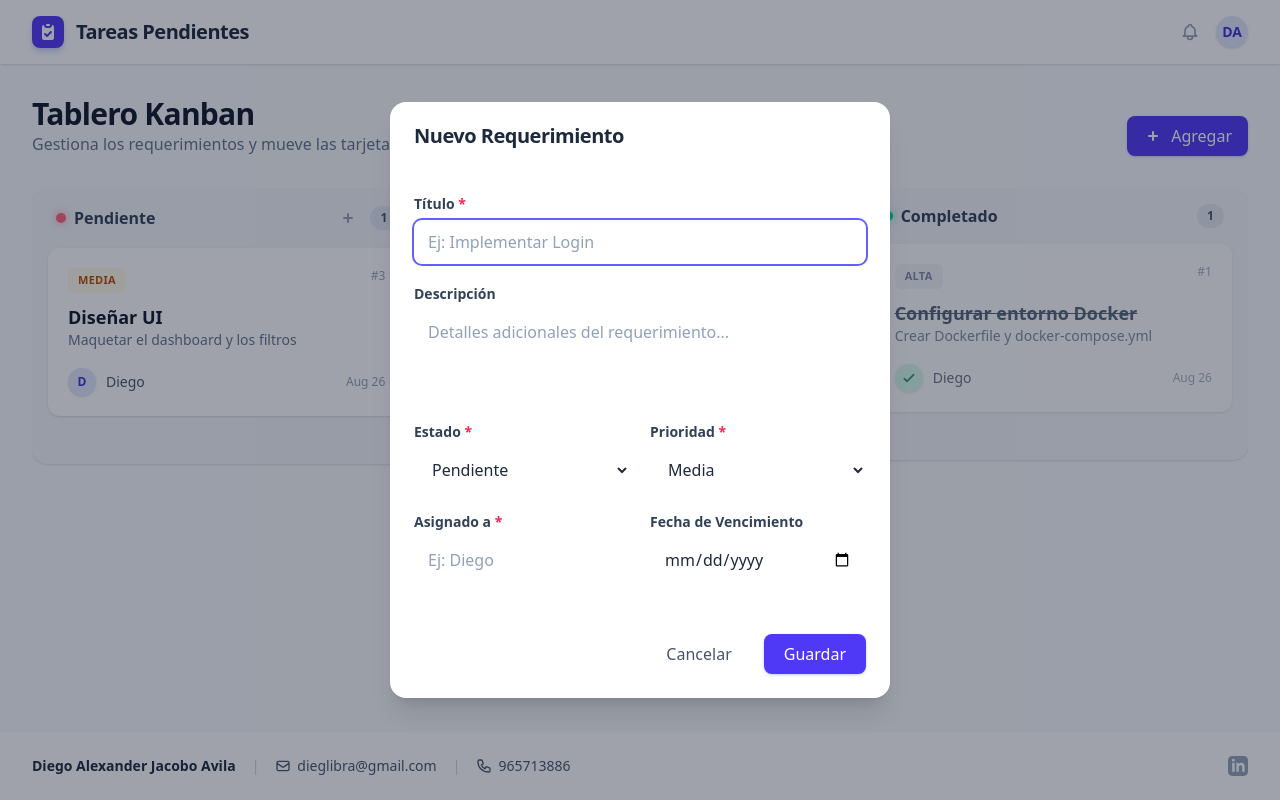
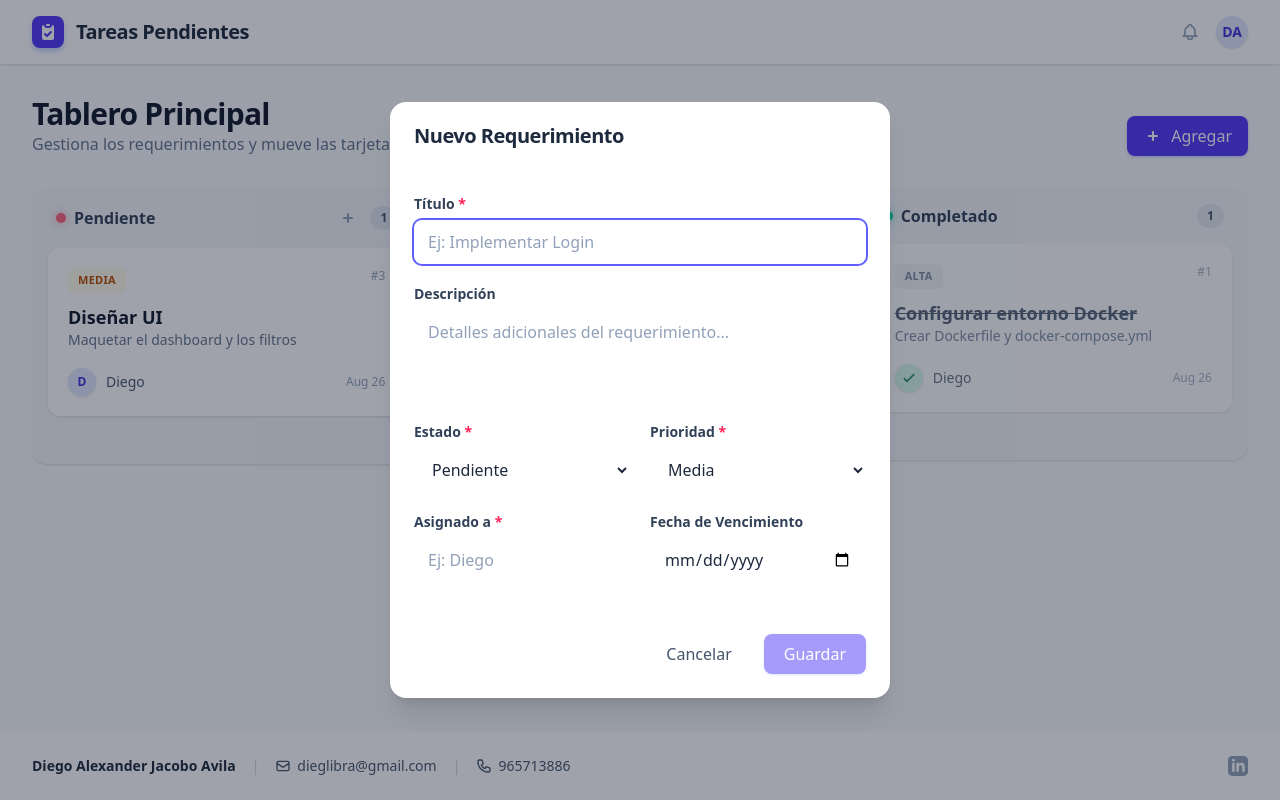
Before and after one commit to DiegoAlexanderJacobo/Tareas-Dashboard, an Angular app: page / in a window 1280 px wide. Both pictures are taken after a click on the button "Agregar". Built offline with nearby package versions, Linux system fonts and the light colour scheme.

Commit message:
Funcionalidad terminada

```diff
--- a/src/app/features/dashboard/dashboard.html
+++ b/src/app/features/dashboard/dashboard.html
@@ -37,14 +37,16 @@
     <main class="flex-1 max-w-7xl mx-auto w-full px-4 sm:px-6 lg:px-8 py-8 flex flex-col">
         <div class="mb-8 flex justify-between items-end">
             <div>
-                <h2 class="text-2xl sm:text-3xl font-bold text-slate-900 tracking-tight">Tablero Kanban</h2>
+                <h2 class="text-2xl sm:text-3xl font-bold text-slate-900 tracking-tight">Tablero Principal</h2>
                 <p class="text-slate-500 mt-1 text-sm sm:text-base">Gestiona los requerimientos y mueve las tarjetas
                     según su estado.</p>
             </div>
             <button type="button" (click)="openCreateModal()"
                 class="bg-indigo-600 hover:bg-indigo-700 text-white font-medium py-2 px-4 rounded-lg shadow-sm shadow-indigo-200 transition-colors flex items-center gap-2">
                 <svg xmlns="http://www.w3.org/2000/svg" class="h-5 w-5" viewBox="0 0 20 20" fill="currentColor">
-                    <path fill-rule="evenodd" d="M10 5a1 1 0 011 1v3h3a1 1 0 110 2h-3v3a1 1 0 11-2 0v-3H6a1 1 0 110-2h3V6a1 1 0 011-1z" clip-rule="evenodd" />
+                    <path fill-rule="evenodd"
+                        d="M10 5a1 1 0 011 1v3h3a1 1 0 110 2h-3v3a1 1 0 11-2 0v-3H6a1 1 0 110-2h3V6a1 1 0 011-1z"
+                        clip-rule="evenodd" />
                 </svg>
                 <span class="hidden sm:inline">Agregar</span>
             </button>
@@ -64,12 +66,16 @@
                     </h2>
                     <div class="flex items-center gap-2">
                         <button type="button" (click)="openCreateModal('Pendiente')" title="Agregar Pendiente"
-                                class="text-slate-400 hover:text-indigo-600 transition-colors p-1 hover:bg-indigo-50 rounded-md">
-                            <svg xmlns="http://www.w3.org/2000/svg" class="h-5 w-5" viewBox="0 0 20 20" fill="currentColor">
-                                <path fill-rule="evenodd" d="M10 5a1 1 0 011 1v3h3a1 1 0 110 2h-3v3a1 1 0 11-2 0v-3H6a1 1 0 110-2h3V6a1 1 0 011-1z" clip-rule="evenodd" />
+                            class="text-slate-400 hover:text-indigo-600 transition-colors p-1 hover:bg-indigo-50 rounded-md">
+                            <svg xmlns="http://www.w3.org/2000/svg" class="h-5 w-5" viewBox="0 0 20 20"
+                                fill="currentColor">
+                                <path fill-rule="evenodd"
+                                    d="M10 5a1 1 0 011 1v3h3a1 1 0 110 2h-3v3a1 1 0 11-2 0v-3H6a1 1 0 110-2h3V6a1 1 0 011-1z"
+                                    clip-rule="evenodd" />
                             </svg>
                         </button>
-                        <span class="bg-slate-200 text-slate-600 text-xs font-bold py-1 px-2.5 rounded-full">{{ pendientes.length }}</span>
+                        <span class="bg-slate-200 text-slate-600 text-xs font-bold py-1 px-2.5 rounded-full">{{
+                            pendientes.length }}</span>
                     </div>
                 </div>
 
@@ -121,12 +127,16 @@
                     </h2>
                     <div class="flex items-center gap-2">
                         <button type="button" (click)="openCreateModal('En Proceso')" title="Agregar En Proceso"
-                                class="text-slate-400 hover:text-indigo-600 transition-colors p-1 hover:bg-indigo-50 rounded-md">
-                            <svg xmlns="http://www.w3.org/2000/svg" class="h-5 w-5" viewBox="0 0 20 20" fill="currentColor">
-                                <path fill-rule="evenodd" d="M10 5a1 1 0 011 1v3h3a1 1 0 110 2h-3v3a1 1 0 11-2 0v-3H6a1 1 0 110-2h3V6a1 1 0 011-1z" clip-rule="evenodd" />
+                            class="text-slate-400 hover:text-indigo-600 transition-colors p-1 hover:bg-indigo-50 rounded-md">
+                            <svg xmlns="http://www.w3.org/2000/svg" class="h-5 w-5" viewBox="0 0 20 20"
+                                fill="currentColor">
+                                <path fill-rule="evenodd"
+                                    d="M10 5a1 1 0 011 1v3h3a1 1 0 110 2h-3v3a1 1 0 11-2 0v-3H6a1 1 0 110-2h3V6a1 1 0 011-1z"
+                                    clip-rule="evenodd" />
                             </svg>
                         </button>
-                        <span class="bg-slate-200 text-slate-600 text-xs font-bold py-1 px-2.5 rounded-full">{{ enProceso.length }}</span>
+                        <span class="bg-slate-200 text-slate-600 text-xs font-bold py-1 px-2.5 rounded-full">{{
+                            enProceso.length }}</span>
                     </div>
                 </div>
 
@@ -177,7 +187,8 @@
                             class="w-2.5 h-2.5 rounded-full bg-emerald-400 shadow-[0_0_8px_rgba(52,211,153,0.6)]"></span>
                         Completado
                     </h2>
-                    <span class="bg-slate-200 text-slate-600 text-xs font-bold py-1 px-2.5 rounded-full">{{ completados.length }}</span>
+                    <span class="bg-slate-200 text-slate-600 text-xs font-bold py-1 px-2.5 rounded-full">{{
+                        completados.length }}</span>
                 </div>
 
                 <div cdkDropList [cdkDropListData]="completados" (cdkDropListDropped)="drop($event, 'Completado')"
--- a/src/app/features/dashboard/dashboard.ts
+++ b/src/app/features/dashboard/dashboard.ts
@@ -1,4 +1,4 @@
-import { Component, inject, OnInit, OnDestroy } from '@angular/core';
+import { Component, inject, OnInit, OnDestroy, ChangeDetectorRef } from '@angular/core';
 import { CommonModule } from '@angular/common';
 import { CdkDragDrop, DragDropModule, moveItemInArray, transferArrayItem } from '@angular/cdk/drag-drop';
 import { Dialog, DialogModule } from '@angular/cdk/dialog';
@@ -17,6 +17,7 @@ import { RequirementModal, RequirementModalData } from '../requirement-modal/req
 export class Dashboard implements OnInit, OnDestroy {
   private requirementService = inject(RequirementService);
   private dialog = inject(Dialog);
+  private cdr = inject(ChangeDetectorRef);
   private sub?: Subscription;
 
   pendientes: Requirement[] = [];
@@ -28,6 +29,7 @@ export class Dashboard implements OnInit, OnDestroy {
       this.pendientes = reqs.filter(r => r.status === 'Pendiente');
       this.enProceso = reqs.filter(r => r.status === 'En Proceso');
       this.completados = reqs.filter(r => r.status === 'Completado');
+      this.cdr.detectChanges(); // Forzar actualización de la vista
     });
   }
 
--- a/src/app/features/requirement-modal/requirement-modal.html
+++ b/src/app/features/requirement-modal/requirement-modal.html
@@ -52,7 +52,7 @@
         <div class="flex flex-col gap-1.5">
             <label class="text-sm font-semibold text-slate-700">Título <span *ngIf="mode !== 'view'" class="text-rose-500">*</span></label>
             <input type="text" formControlName="title" placeholder="Ej: Implementar Login"
-                class="w-full px-3.5 py-2.5 rounded-lg border border-slate-200 bg-white text-slate-800 placeholder-slate-400 focus:outline-none focus:ring-2 focus:ring-indigo-500 focus:border-indigo-500 transition-shadow disabled:bg-slate-50 disabled:text-slate-500 disabled:border-slate-100">
+                class="w-full px-3.5 py-2.5 rounded-lg border border-slate-300 bg-white text-slate-800 placeholder-slate-400 focus:outline-none focus:ring-2 focus:ring-indigo-500 focus:border-indigo-500 transition-shadow disabled:bg-slate-50 disabled:text-slate-500 disabled:border-transparent">
             <span *ngIf="form.get('title')?.invalid && form.get('title')?.touched" class="text-xs text-rose-500 mt-0.5">El título es obligatorio.</span>
         </div>
 
@@ -60,7 +60,7 @@
         <div class="flex flex-col gap-1.5">
             <label class="text-sm font-semibold text-slate-700">Descripción</label>
             <textarea formControlName="description" rows="3" placeholder="Detalles adicionales del requerimiento..."
-                class="w-full px-3.5 py-2.5 rounded-lg border border-slate-200 bg-white text-slate-800 placeholder-slate-400 focus:outline-none focus:ring-2 focus:ring-indigo-500 focus:border-indigo-500 transition-shadow resize-none disabled:bg-slate-50 disabled:text-slate-500 disabled:border-slate-100"></textarea>
+                class="w-full px-3.5 py-2.5 rounded-lg border border-slate-300 bg-white text-slate-800 placeholder-slate-400 focus:outline-none focus:ring-2 focus:ring-indigo-500 focus:border-indigo-500 transition-shadow resize-none disabled:bg-slate-50 disabled:text-slate-500 disabled:border-transparent"></textarea>
         </div>
 
         <!-- Fila: Estado y Prioridad -->
@@ -68,7 +68,7 @@
             <div class="flex flex-col gap-1.5">
                 <label class="text-sm font-semibold text-slate-700">Estado <span *ngIf="mode !== 'view'" class="text-rose-500">*</span></label>
                 <select formControlName="status"
-                    class="w-full px-3.5 py-2.5 rounded-lg border border-slate-200 bg-white text-slate-800 focus:outline-none focus:ring-2 focus:ring-indigo-500 focus:border-indigo-500 transition-shadow disabled:bg-slate-50 disabled:text-slate-500 disabled:border-slate-100 disabled:appearance-none">
+                    class="w-full px-3.5 py-2.5 rounded-lg border border-slate-300 bg-white text-slate-800 focus:outline-none focus:ring-2 focus:ring-indigo-500 focus:border-indigo-500 transition-shadow disabled:bg-slate-50 disabled:text-slate-500 disabled:border-transparent disabled:appearance-none">
                     <option value="Pendiente">Pendiente</option>
                     <option value="En Proceso">En Proceso</option>
                 </select>
@@ -77,7 +77,7 @@
             <div class="flex flex-col gap-1.5">
                 <label class="text-sm font-semibold text-slate-700">Prioridad <span *ngIf="mode !== 'view'" class="text-rose-500">*</span></label>
                 <select formControlName="priority"
-                    class="w-full px-3.5 py-2.5 rounded-lg border border-slate-200 bg-white text-slate-800 focus:outline-none focus:ring-2 focus:ring-indigo-500 focus:border-indigo-500 transition-shadow disabled:bg-slate-50 disabled:text-slate-500 disabled:border-slate-100 disabled:appearance-none">
+                    class="w-full px-3.5 py-2.5 rounded-lg border border-slate-300 bg-white text-slate-800 focus:outline-none focus:ring-2 focus:ring-indigo-500 focus:border-indigo-500 transition-shadow disabled:bg-slate-50 disabled:text-slate-500 disabled:border-transparent disabled:appearance-none">
                     <option value="Alta">Alta</option>
                     <option value="Media">Media</option>
                     <option value="Baja">Baja</option>
@@ -90,14 +90,15 @@
             <div class="flex flex-col gap-1.5">
                 <label class="text-sm font-semibold text-slate-700">Asignado a <span *ngIf="mode !== 'view'" class="text-rose-500">*</span></label>
                 <input type="text" formControlName="assignee" placeholder="Ej: Diego"
-                    class="w-full px-3.5 py-2.5 rounded-lg border border-slate-200 bg-white text-slate-800 placeholder-slate-400 focus:outline-none focus:ring-2 focus:ring-indigo-500 focus:border-indigo-500 transition-shadow disabled:bg-slate-50 disabled:text-slate-500 disabled:border-slate-100">
+                    class="w-full px-3.5 py-2.5 rounded-lg border border-slate-300 bg-white text-slate-800 placeholder-slate-400 focus:outline-none focus:ring-2 focus:ring-indigo-500 focus:border-indigo-500 transition-shadow disabled:bg-slate-50 disabled:text-slate-500 disabled:border-transparent">
                 <span *ngIf="form.get('assignee')?.invalid && form.get('assignee')?.touched" class="text-xs text-rose-500 mt-0.5">Asignado es obligatorio.</span>
             </div>
 
             <div class="flex flex-col gap-1.5">
                 <label class="text-sm font-semibold text-slate-700">Fecha de Vencimiento</label>
-                <input type="date" formControlName="dueDate"
-                    class="w-full px-3.5 py-2.5 rounded-lg border border-slate-200 bg-white text-slate-800 placeholder-slate-400 focus:outline-none focus:ring-2 focus:ring-indigo-500 focus:border-indigo-500 transition-shadow disabled:bg-slate-50 disabled:text-slate-500 disabled:border-slate-100">
+                <input type="date" formControlName="dueDate" [min]="minDate" max="9999-12-31"
+                    class="w-full px-3.5 py-2.5 rounded-lg border border-slate-300 bg-white text-slate-800 placeholder-slate-400 focus:outline-none focus:ring-2 focus:ring-indigo-500 focus:border-indigo-500 transition-shadow disabled:bg-slate-50 disabled:text-slate-500 disabled:border-transparent">
+                <span *ngIf="form.get('dueDate')?.hasError('pastDate') && form.get('dueDate')?.touched" class="text-xs text-rose-500 mt-0.5">Fecha pasada</span>
             </div>
         </div>
 
@@ -107,8 +108,8 @@
                 class="px-5 py-2 rounded-lg font-medium text-slate-600 hover:text-slate-800 hover:bg-slate-100 transition-colors">
                 Cancelar
             </button>
-            <button type="submit"
-                class="px-5 py-2 rounded-lg font-medium text-white bg-indigo-600 hover:bg-indigo-700 shadow-sm shadow-indigo-200 transition-colors focus:ring-2 focus:ring-offset-2 focus:ring-indigo-500 disabled:opacity-70 disabled:cursor-not-allowed">
+            <button type="submit" [disabled]="form.invalid"
+                class="px-5 py-2 rounded-lg font-medium text-white bg-indigo-600 hover:bg-indigo-700 shadow-sm shadow-indigo-200 transition-colors focus:ring-2 focus:ring-offset-2 focus:ring-indigo-500 disabled:opacity-50 disabled:cursor-not-allowed">
                 {{ mode === 'create' ? 'Guardar' : 'Guardar Cambios' }}
             </button>
         </div>
--- a/src/app/features/requirement-modal/requirement-modal.ts
+++ b/src/app/features/requirement-modal/requirement-modal.ts
@@ -1,8 +1,16 @@
 import { Component, Inject, OnInit } from '@angular/core';
 import { CommonModule } from '@angular/common';
-import { ReactiveFormsModule, FormBuilder, FormGroup, Validators } from '@angular/forms';
+import { ReactiveFormsModule, FormBuilder, FormGroup, Validators, AbstractControl, ValidationErrors, ValidatorFn } from '@angular/forms';
 import { DIALOG_DATA, DialogRef } from '@angular/cdk/dialog';
 import { Requirement, RequirementStatus } from '../../core/models/requirement';
+
+export function pastDateValidator(): ValidatorFn {
+  return (control: AbstractControl): ValidationErrors | null => {
+    if (!control.value) return null;
+    const todayStr = new Date().toISOString().split('T')[0];
+    return control.value < todayStr ? { pastDate: true } : null;
+  };
+}
 
 export interface RequirementModalData {
   mode: 'create' | 'view';
@@ -21,6 +29,7 @@ export class RequirementModal implements OnInit {
   form: FormGroup;
   mode: 'create' | 'view' | 'edit' = 'create';
   requirement?: Requirement;
+  minDate: string;
 
   constructor(
     private fb: FormBuilder,
@@ -37,10 +46,13 @@ export class RequirementModal implements OnInit {
       status: [data.defaultStatus || 'Pendiente', Validators.required],
       priority: ['Media', Validators.required],
       assignee: ['', Validators.required],
-      dueDate: [''],
+      dueDate: ['', pastDateValidator()],
       createdAt: [{ value: '', disabled: true }],
       modifiedAt: [{ value: '', disabled: true }],
     });
+
+    const today = new Date();
+    this.minDate = today.toISOString().split('T')[0];
   }
 
   ngOnInit(): void {
```
